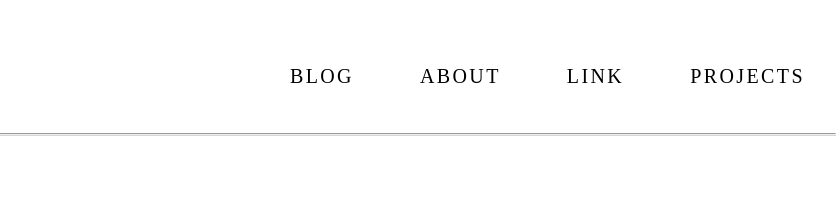
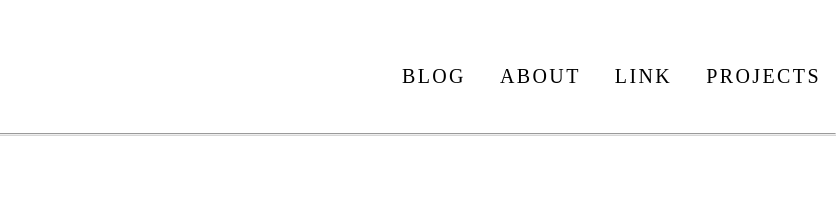
Before and after one commit to sbmjamiu/top-universe-simple-blog--project1, a plain HTML site: page index.html in a window 1280 px wide. Shown: the top 211 px of the page, 444-1280 px from the left. Drawn offline with Linux system fonts and the light colour scheme.

Commit message:
Update main.css

```diff
--- a/assets/css/main.css
+++ b/assets/css/main.css
@@ -30,7 +30,7 @@ section {
 
 .main-menu>ul>li{
     display: inline-block;
-    padding: 31px;
+    padding: 15px;
     padding-top: 59px;
     padding-bottom: 40px;
 }
```
